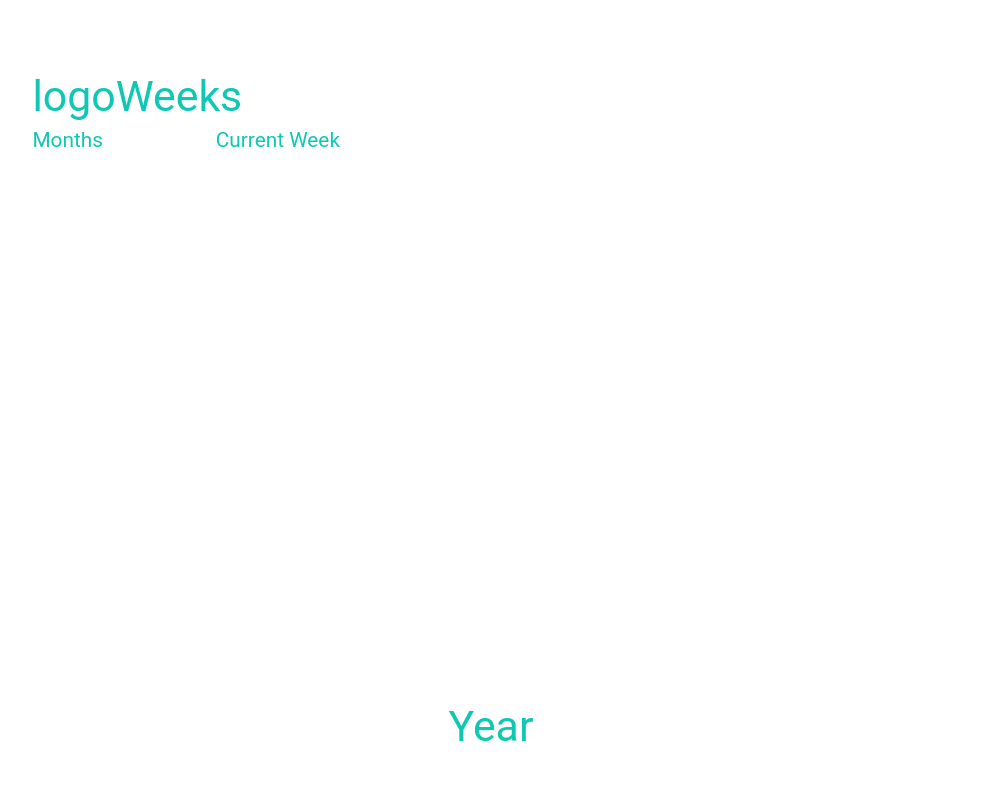
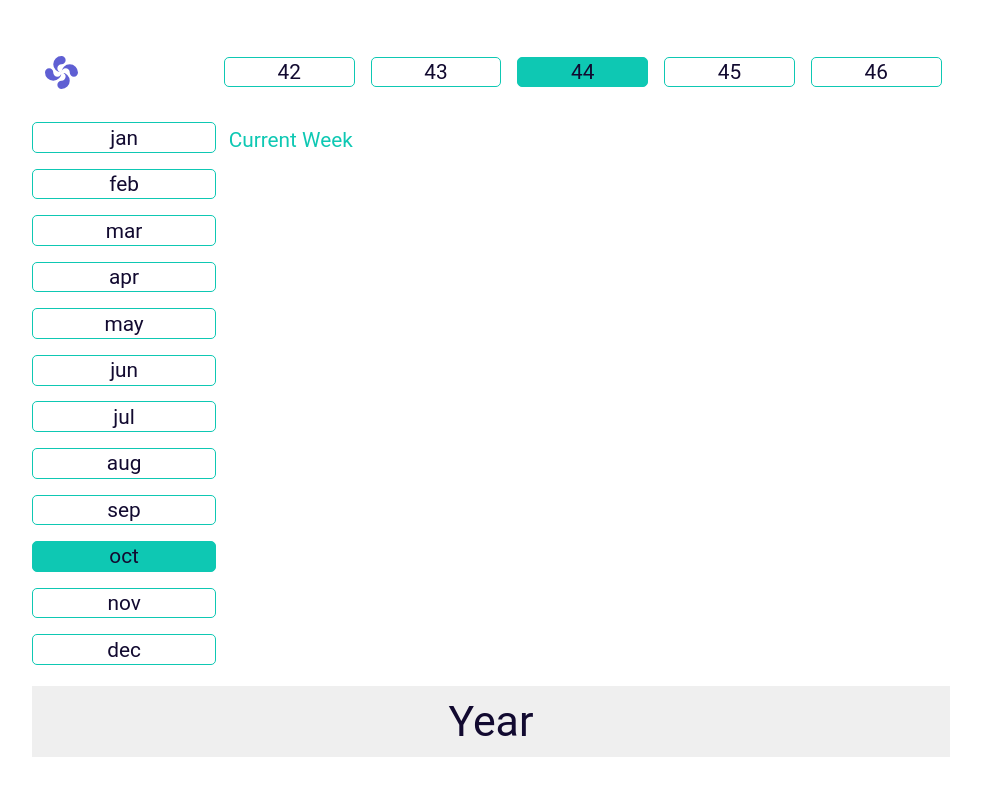
Before and after one commit to WilliamBarela/zentzu-frontend, a React (Create React App) app: page /dashboard in a window 1280 px wide. Shown: the top 796 px of the page, without its empty margins (149-1130 px from the left). Built offline with nearby package versions, Linux system fonts and the light colour scheme.

Commit message:
add css for weeks

```diff
--- a/src/components/Dashboard.js
+++ b/src/components/Dashboard.js
@@ -5,20 +5,43 @@ import '../css/dashboard.css';
 
 function Logo() {
   return(
-    <h1>logo</h1>
+    <div className="logo-card">
+      <img src={logo} alt="" className="logo"/>
+    </div>
   )
 }
 
 function Weeks() {
   return(
-    <h1>Weeks</h1>
+    <div className="weeks-card">
+      <ul className="weeks">
+        <li><a href="#">42</a></li>
+        <li><a href="#">43</a></li>
+        <li className="item-selected"><a href="#">44</a></li>
+        <li><a href="#">45</a></li>
+        <li><a href="#">46</a></li>
+      </ul>
+    </div>
   )
 }
 
 function Months() {
   return(
     <div className="month-card">
-      <h4>Months</h4>
+      <ul className="months">
+        <li><a href="#">jan</a></li>
+        <li><a href="#">feb</a></li>
+        <li><a href="#">mar</a></li>
+        <li><a href="#">apr</a></li>
+        <li><a href="#">may</a></li>
+        <li><a href="#">jun</a></li>
+        <li><a href="#">jul</a></li>
+        <li><a href="#">aug</a></li>
+        <li><a href="#">sep</a></li>
+        <li className="item-selected"><a href="#">oct</a></li>
+        <li><a href="#">nov</a></li>
+        <li><a href="#">dec</a></li>
+      </ul>
     </div>
   )
 }
@@ -33,7 +56,7 @@ function CurrentWeek() {
 
 function Year() {
   return(
-    <h1>Year</h1>
+    <button>Year</button>
   )
 }
 
--- a/src/css/dashboard.css
+++ b/src/css/dashboard.css
@@ -5,6 +5,48 @@
 .logo-week-card {
   display: flex;
   height: 10%;
+  padding-bottom: var(--h6-font-size);
+}
+
+.logo-card {
+  flex: 0 0 20%;
+  height: 100%;
+}
+
+.logo {
+  height: 100%;
+  padding: var(--h6-font-size);
+}
+
+.weeks-card {
+  flex: 0 0 80%;
+}
+
+.weeks-card ul {
+  display: flex;
+  align-items: center;
+  align-content: stretch;
+  justify-content: space-around;
+  height: 100%;
+}
+
+.weeks-card ul li {
+  display: flex;
+  justify-content: center;
+  align-items: center;
+  /* background-color: var(--c146-3x4-4); */
+  border: 1px solid var(--c146-3x4-4);
+  border-radius: 5px;
+  width: 100%;
+  height: 50%;
+  list-style-type: none;
+  margin: 0 var(--h8-font-size);
+}
+
+.weeks-card ul li a {
+  display: block;
+  width: 100%;
+  text-align: center;
 }
 
 .month-current-week-card {
@@ -12,14 +54,44 @@
   flex-direction: row;
   height: 80%;
   width: 100%;
+  padding-bottom: var(--h6-font-size);
 }
 
 .month-card {
   flex: 0 0 20%;
 }
 
+.month-card ul {
+  display: flex;
+  flex-direction: column;
+  align-items: center;
+  align-content: stretch;
+  justify-content: space-around;
+  height: 100%;
+}
+
+.month-card ul li {
+  display: flex;
+  justify-content: center;
+  align-items: center;
+  /* background-color: var(--c146-3x4-4); */
+  border: 1px solid var(--c146-3x4-4);
+  border-radius: 5px;
+  width: 100%;
+  height: 100%;
+  list-style-type: none;
+  margin: var(--h8-font-size) 0;
+}
+
+.month-card ul li a {
+  display: block;
+  width: 100%;
+  text-align: center;
+}
+
 .current-week-card {
   flex: 0 0 80%;
+  padding-left: var(--h6-font-size);
 }
 
 .year-card{
@@ -28,3 +100,14 @@
   align-items: center;
   height: 10%;
 }
+
+.year-card button {
+  width: 100%;
+  height: 100%;
+  font-size: var(--h1-font-size);
+  border-style: none;
+}
+
+.item-selected {
+  background-color: var(--c146-3x4-4);
+}
```
Also changed, not shown: src/img/logo.svg.
